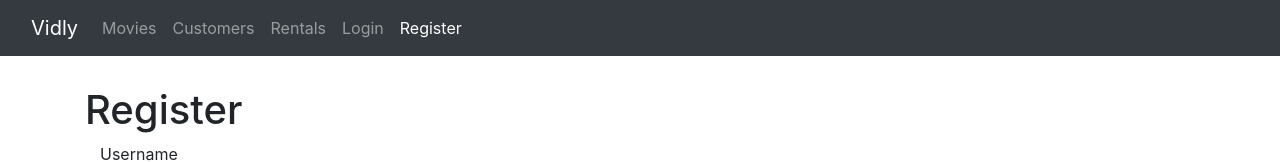
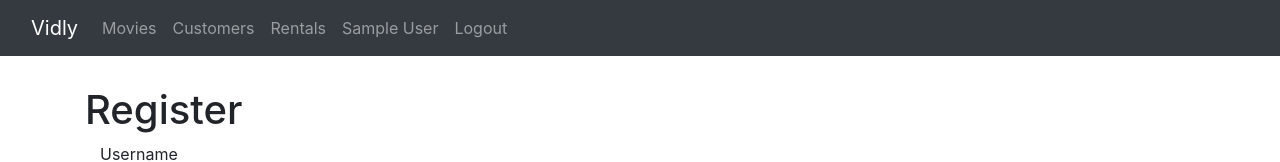
Before and after one commit to GGSMNandathilaka/vidly, a React (Create React App) app: page /register in a window 1280 px wide. Shown: the top 162 px of the page. Built offline with nearby package versions, Linux system fonts and the light colour scheme; sample sign-in values are in the browser's storage.

Commit message:
JWT implementation

```diff
--- a/src/App.js
+++ b/src/App.js
@@ -1,26 +1,44 @@
+import React, { Component } from "react";
 import { Switch, Route, Redirect } from "react-router";
 import { ToastContainer } from "react-toastify";
+import jwtDecode from "jwt-decode";
 import NavBar from "./components/common/navBar";
 import Movies from "./components/movies";
 import Customers from "./components/customers";
 import Rentals from "./components/rentals";
 import PageNotFound from "./components/common/pageNotFound";
-import React from "react";
-import "./App.css";
 import LoginForm from "./components/loginForm";
+import Logout from "./components/logout";
 import RegisterForm from "./components/registerForm";
 import MovieForm from "./components/movieForm";
+import "./App.css";
 import "react-toastify/dist/ReactToastify.css";
 
-function App() {
+class App extends Component {
+  state = {};
+
+  componentDidMount() {
+    try {
+      const jwt = localStorage.getItem("token");
+      const user = jwtDecode(jwt);
+      this.setState({ user });
+    } catch (ex) {
+      if (ex.response) {
+        console.log(ex.response.data);
+      }
+    }
+  }
+
+  render() {
     return (
       <React.Fragment>
         <ToastContainer />
-      <NavBar />
+        <NavBar user={this.state.user} />
         <main className="container">
           <Switch>
             <Route path="/register" component={RegisterForm}></Route>
             <Route path="/login" component={LoginForm}></Route>
+            <Route path="/logout" component={Logout}></Route>
             <Route path="/movies/:id" component={MovieForm}></Route>
             <Route path="/movies" component={Movies}></Route>
             <Route path="/customers" component={Customers}></Route>
@@ -33,5 +51,6 @@
       </React.Fragment>
     );
   }
+}
 
 export default App;
--- a/src/components/common/navBar.jsx
+++ b/src/components/common/navBar.jsx
@@ -3,7 +3,9 @@
 
 class NavBar extends Component {
   state = {};
+
   render() {
+    const { user } = this.props;
     return (
       <nav className="sticky-header navbar navbar-expand-lg navbar-dark bg-dark">
         <div className="container-fluid">
@@ -32,12 +34,26 @@
               <NavLink className="nav-item nav-link" to="/rentals">
                 Rentals
               </NavLink>
+              {!user && (
+                <React.Fragment>
                   <NavLink className="nav-item nav-link" to="/login">
                     Login
                   </NavLink>
                   <NavLink className="nav-item nav-link" to="/register">
                     Register
                   </NavLink>
+                </React.Fragment>
+              )}
+              {user && (
+                <React.Fragment>
+                  <NavLink className="nav-item nav-link" to="/profile">
+                    {user.name}
+                  </NavLink>
+                  <NavLink className="nav-item nav-link" to="/logout">
+                    Logout
+                  </NavLink>
+                </React.Fragment>
+              )}
             </div>
           </div>
         </div>
--- a/src/components/loginForm.jsx
+++ b/src/components/loginForm.jsx
@@ -26,7 +26,7 @@
       );
       localStorage.setItem("token", jwt);
       // redirect to home page
-      this.props.history.push("/");
+      window.location = "/";
     } catch (ex) {
       if (ex.response && ex.response.status === 400) {
         const errors = { ...this.state.errors };
--- /dev/null
+++ b/src/components/logout.jsx
@@ -0,0 +1,13 @@
+import React, { Component } from "react";
+
+class Logout extends Component {
+  componentDidMount() {
+    localStorage.removeItem("token");
+    window.location = "/";
+  }
+  render() {
+    return null;
+  }
+}
+
+export default Logout;
--- a/src/components/registerForm.jsx
+++ b/src/components/registerForm.jsx
@@ -26,7 +26,7 @@
     try {
       const response = await userService.registerUser(this.state.data);
       localStorage.setItem("token", response.headers["x-auth-token"]);
-      this.props.history.push("/");
+      window.location = "/";
     } catch (ex) {
       if (ex.response && ex.response.status === 400) {
         const errors = { ...this.state.errors };
```
Lines whose indentation alone changed are shown as unchanged.
